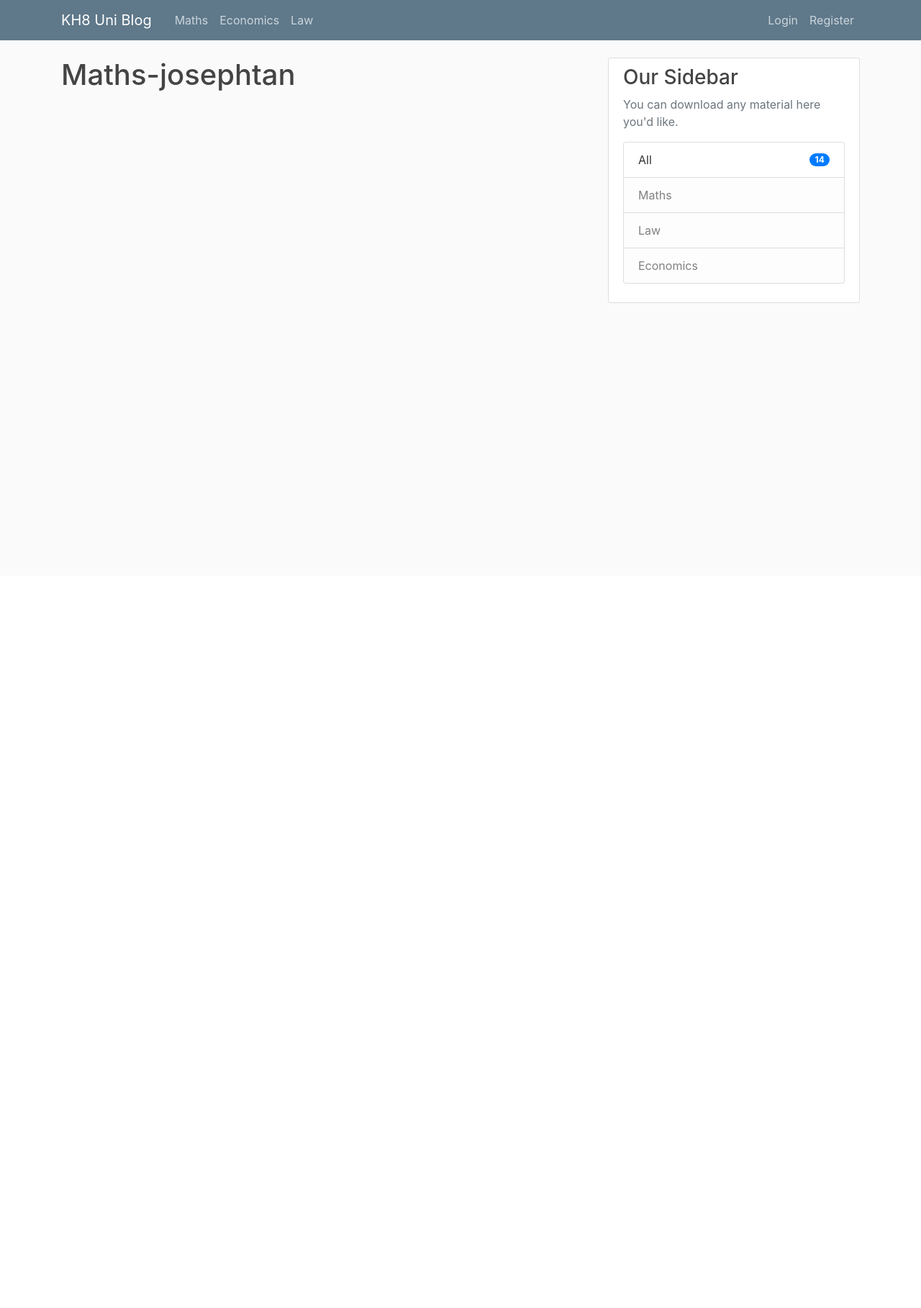
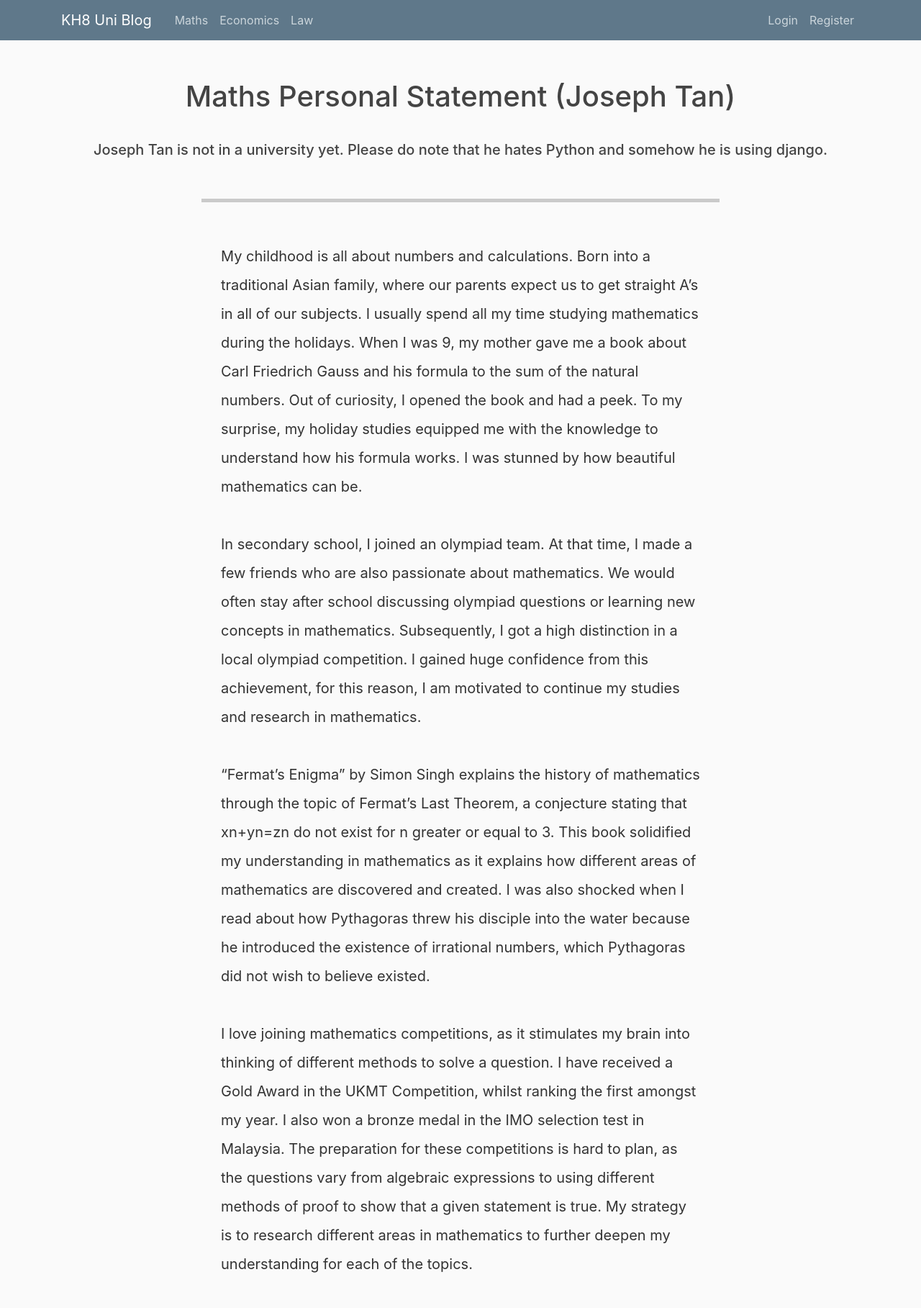
Before and after one commit to swyannnn/kh8_page, a Django app: page /josephtan/ in a window 1280 px wide. Shown: the top 1817 px of the page at 72% size. Before the commit the page ends 421 px from the top, so only its background shows below. Run offline with Django 3.2, Linux system fonts and the light colour scheme; some libraries are stand-ins or nearby versions.

Commit message:
Updated josephtan.html. Added ps.css -> read details in file. Removed unneeded code in base.html.

```diff
--- a/blog/static/blog/main.css
+++ b/blog/static/blog/main.css
@@ -109,4 +109,6 @@ a.article-title:hover {
   background-color: #d8d8d8;
 }
 
-.dropdown:hover .dropdown-content {display: block;}
+.dropdown:hover .dropdown-content {
+  display: block;
+}
--- /dev/null
+++ b/blog/static/blog/ps.css
@@ -0,0 +1,33 @@
+h1{
+    padding-top: 30px;
+    text-align: center;
+}
+
+h3{
+    padding-top: 30px;
+    font-size: 20px;
+    text-align: center;
+}
+
+.breakline {
+    width: 80%;
+    max-width: 720px;
+    height: 5px;
+    bottom: 0;
+    right: 0;
+    left: 0;
+    margin: auto;
+    background: #cacaca;
+    content: "";
+    margin-bottom: 5%;
+    margin-top: 5%;
+}
+
+.personal-statement-wrap p{
+    line-height: 40px;
+    width: 60%;
+    margin: auto;
+    text-align: left;
+    font-size: 20px;
+    margin-bottom: 40px;
+}
--- a/blog/templates/blog/base.html
+++ b/blog/templates/blog/base.html
@@ -50,25 +50,7 @@
       </nav>
     </header>
     <main role="main" class="container">
-      <div class="row">
-        <div class="col-md-8">
-          {% block content %}{% endblock %}
-        </div>
-        <div class="col-md-4">
-          <div class="content-section">
-            <h3>Our Sidebar</h3>
-            <p class='text-muted'>You can download any material here you'd like.
-              <ul class="list-group">
-                <li class="list-group-item d-flex justify-content-between align-items-center">All
-                <span class="badge badge-primary badge-pill">14</span></li>
-                <li class="list-group-item list-group-item-light">Maths</li>
-                <li class="list-group-item list-group-item-light">Law</li>
-                <li class="list-group-item list-group-item-light">Economics</li>
-              </ul>
-            </p>
-          </div>
-        </div>
-      </div>
+      {% block content %}{% endblock %}
     </main>
     <!-- Optional JavaScript -->
     <!-- jQuery first, then Popper.js, then Bootstrap JS -->
--- a/blog/templates/blog/josephtan.html
+++ b/blog/templates/blog/josephtan.html
@@ -1,4 +1,34 @@
 {% extends "blog/base.html" %}
+{% load static %}
 {% block content %}
-    <h1 data-aos="fade-right" data-aos-duration="1000">Maths-josephtan</h1>
+
+    <link rel="stylesheet" href="{% static 'blog/ps.css' %}">
+
+    <div data-aos="fade-in" data-aos-duration="2000">
+        <h1>Maths Personal Statement (Joseph Tan)</h1>
+
+        <h3>
+            Joseph Tan is not in a university yet. Please do note that he hates Python and somehow he is using django.
+        </h3>
+
+        <div class="breakline"></div>
+    </div>
+
+
+    <div class="personal-statement-wrap">
+        <p data-aos="fade-right" data-aos-duration="1000">My childhood is all about numbers and calculations. Born into a traditional Asian family, where our parents expect us to get straight A’s in all of our subjects. I usually spend all my time studying mathematics during the holidays. When I was 9, my mother gave me a book about Carl Friedrich Gauss and his formula to the sum of the natural numbers. Out of curiosity, I opened the book and had a peek. To my surprise, my holiday studies equipped me with the knowledge to understand how his formula works. I was stunned by how beautiful mathematics can be.</p>
+
+        <p data-aos="fade-right" data-aos-duration="1000">In secondary school, I joined an olympiad team. At that time, I made a few friends who are also passionate about mathematics. We would often stay after school discussing olympiad questions or learning new concepts in mathematics. Subsequently, I got a high distinction in a local olympiad competition. I gained huge confidence from this achievement, for this reason, I am motivated to continue my studies and research in mathematics.</p>
+
+        <p data-aos="fade-right" data-aos-duration="1000">“Fermat’s Enigma” by Simon Singh explains the history of mathematics through the topic of Fermat’s Last Theorem, a conjecture stating that xn+yn=zn do not exist for n greater or equal to 3. This book solidified my understanding in mathematics as it explains how different areas of mathematics are discovered and created. I was also shocked when I read about how Pythagoras threw his disciple into the water because he introduced the existence of irrational numbers, which Pythagoras did not wish to believe existed.</p>
+
+        <p data-aos="fade-right" data-aos-duration="1000">I love joining mathematics competitions, as it stimulates my brain into thinking of different methods to solve a question. I have received a Gold Award in the UKMT Competition, whilst ranking the first amongst my year. I also won a bronze medal in the IMO selection test in Malaysia. The preparation for these competitions is hard to plan, as the questions vary from algebraic expressions to using different methods of proof to show that a given statement is true. My strategy is to research different areas in mathematics to further deepen my understanding for each of the topics.</p>
+
+        <p data-aos="fade-right" data-aos-duration="1000">As a senior in school, I utilize the knowledge I’ve gained from joining olympiad competitions to prepare my juniors for different competitions. To this end, I create targeted puzzles for them to solve. I developed my abilities to communicate and to present as I teach the juniors and discover the best ways to explain difficult concepts. I am passionate about developing games in my free time, applying mathematics that I learn in school to help develop them, or finding different mathematical equations that can be used to achieve different effects. For example, adding a vibrating path to a travelling particle uses different math equations - programming a sine wave in terms of time, scaling the vibration with the magnitude of the speed, and also calculating the velocity. </p>
+
+        <p data-aos="fade-right" data-aos-duration="1000">I am really interested, and motivated to study mathematics in the most prestigious universities in the UK as an undergraduate and to achieve a Doctoral degree. I aspire to become a university professor educating mathematics content, and help those students that are interested in mathematics.</p>
+    </div>
+
+    <div class="breakline"></div>
+
 {% endblock %}
--- a/blog/views.py
+++ b/blog/views.py
@@ -8,4 +8,4 @@ def about(request):
     return render (request, 'blog/about.html', {'title': 'About'})
 
 def josephtan(request):
-    return render (request, 'blog/josephtan.html', {'title': 'Major'})
+    return render (request, 'blog/josephtan.html', {'title': 'Joseph Tan'})
```
